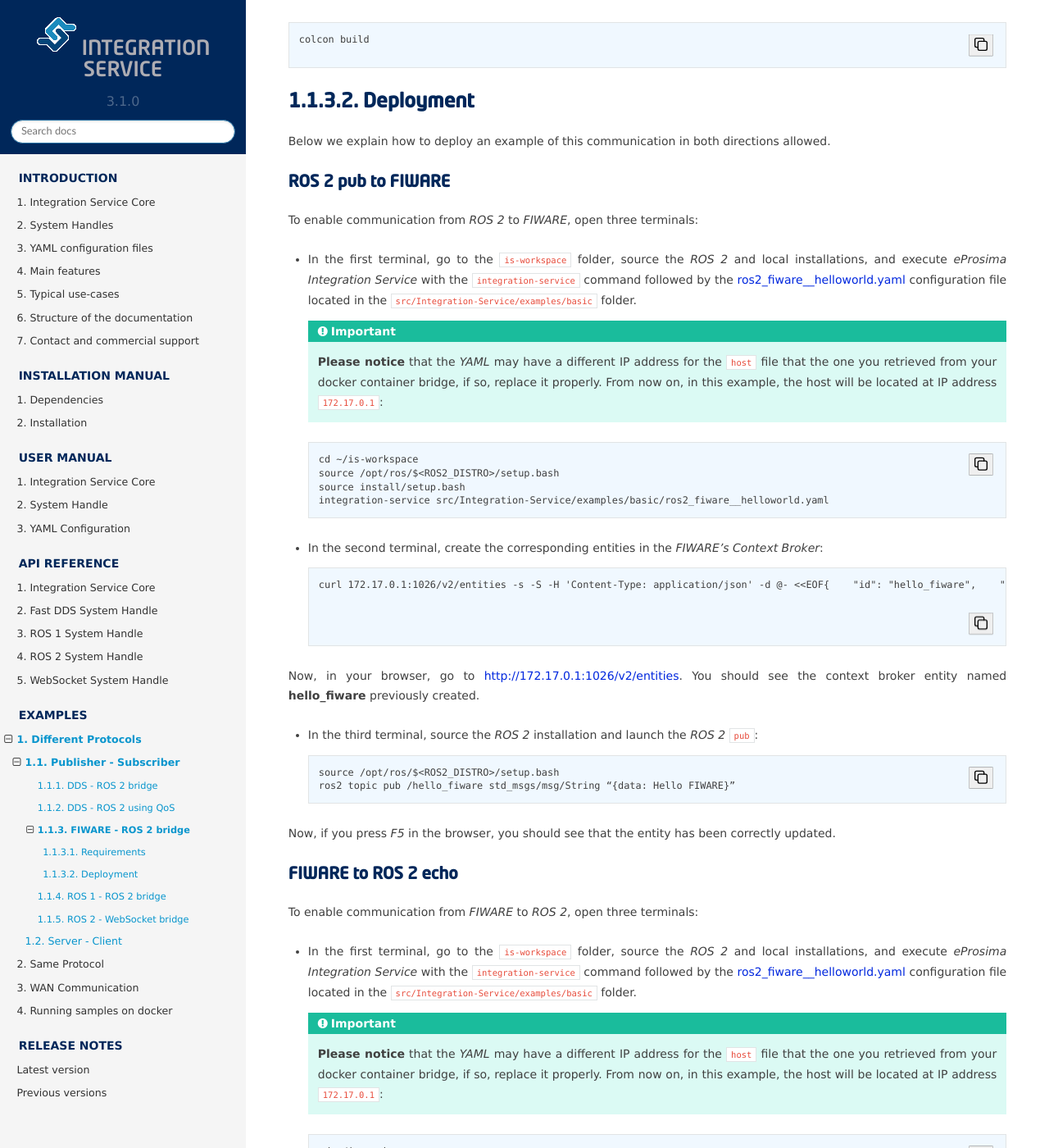
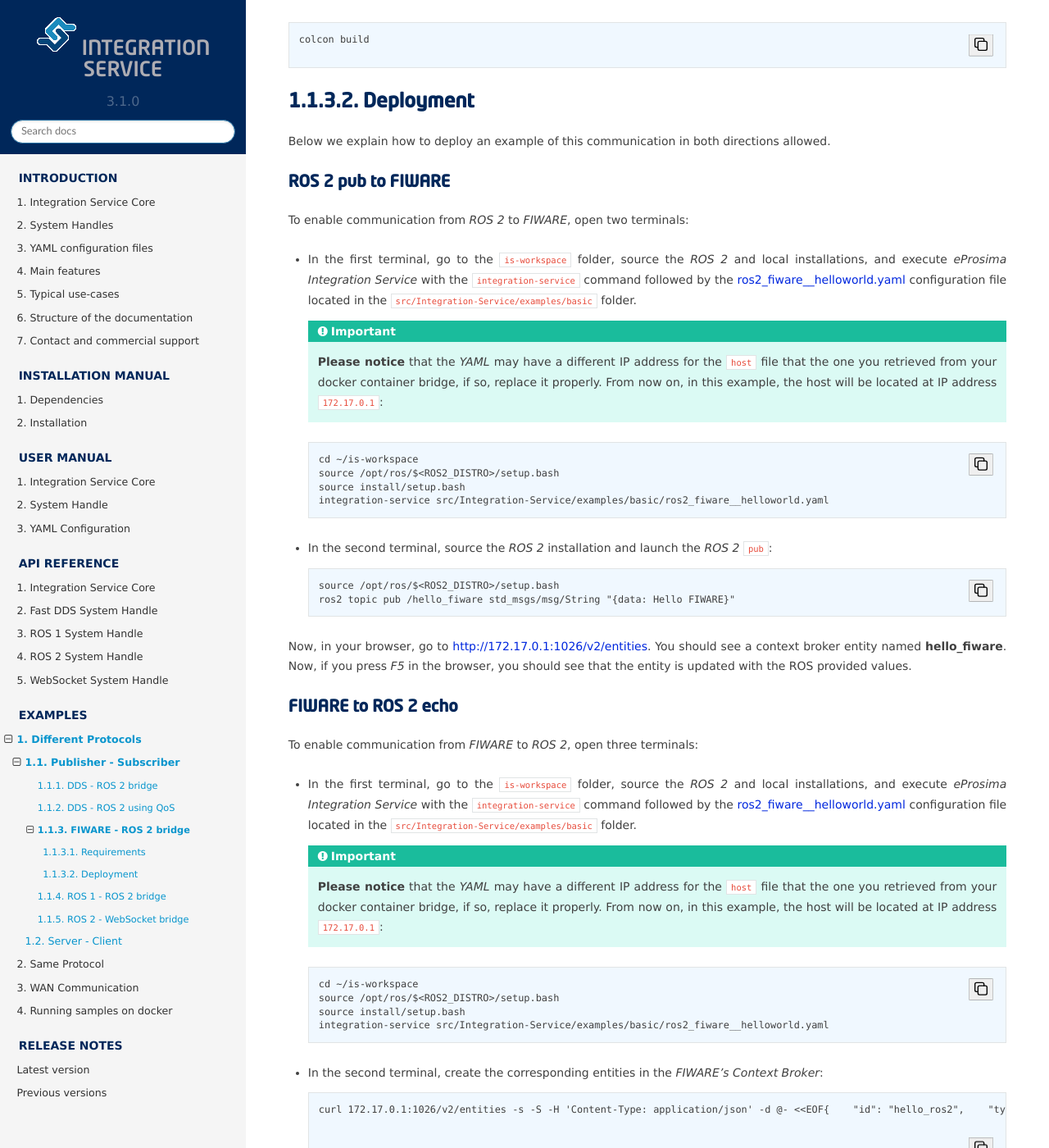
Before and after one commit to eProsima/Integration-Service-docs, a Sphinx documentation site: the page built from docs/examples/different_protocols/pubsub/fiware-ros2.rst, in a window 1280 px wide and 1400 px high, scrolled down 1804 px. Shown: the whole window at 82% size. Built offline with Sphinx 7.4.7 and the Read the Docs theme 2.0.0, drawn with Linux system fonts in a browser that asks for light colours.

Commit message:
Refs 18292. Updating the example according to fix in FIWARES-SH #36
Signed-off-by: Miguel Barro <miguelbarro@eprosima.com>

```diff
--- a/docs/examples/different_protocols/pubsub/fiware-ros2.rst
+++ b/docs/examples/different_protocols/pubsub/fiware-ros2.rst
@@ -77,7 +77,7 @@ Below we explain how to deploy an example of this communication in both directio
 ROS 2 pub to FIWARE
 -----------------------
 
-To enable communication from *ROS 2* to *FIWARE*, open three terminals:
+To enable communication from *ROS 2* to *FIWARE*, open two terminals:
 
 * In the first terminal, go to the :code:`is-workspace` folder, source the *ROS 2* and local installations, and execute
   *eProsima Integration Service* with the :code:`integration-service` command followed by the
@@ -97,32 +97,16 @@ To enable communication from *ROS 2* to *FIWARE*, open three terminals:
       source install/setup.bash
       integration-service src/Integration-Service/examples/basic/ros2_fiware__helloworld.yaml
 
-* In the second terminal, create the corresponding entities in the *FIWARE’s Context Broker*:
-
-  .. code-block:: json
-
-    curl 172.17.0.1:1026/v2/entities -s -S -H 'Content-Type: application/json' -d @- <<EOF
-    {
-        "id": "hello_fiware",
-        "type": "HelloWorld",
-        "data": {
-            "value": "",
-            "type": "String"
-        }
-    }
-    EOF
-
-Now, in your browser, go to `http://172.17.0.1:1026/v2/entities <http://172.17.0.1:1026/v2/entities>`_.
-You should see the context broker entity named **hello_fiware** previously created.
-
-* In the third terminal, source the *ROS 2* installation and launch the *ROS 2* :code:`pub`:
+* In the second terminal, source the *ROS 2* installation and launch the *ROS 2* :code:`pub`:
 
   .. code-block:: bash
 
       source /opt/ros/$<ROS2_DISTRO>/setup.bash
-      ros2 topic pub /hello_fiware std_msgs/msg/String “{data: Hello FIWARE}”
+      ros2 topic pub /hello_fiware std_msgs/msg/String "{data: Hello FIWARE}"
 
-Now, if you press `F5` in the browser, you should see that the entity has been correctly updated.
+Now, in your browser, go to `http://172.17.0.1:1026/v2/entities <http://172.17.0.1:1026/v2/entities>`_.
+You should see a context broker entity named **hello_fiware**.
+Now, if you press `F5` in the browser, you should see that the entity is updated with the ROS provided values.
 
 
 FIWARE to ROS 2 echo
```
